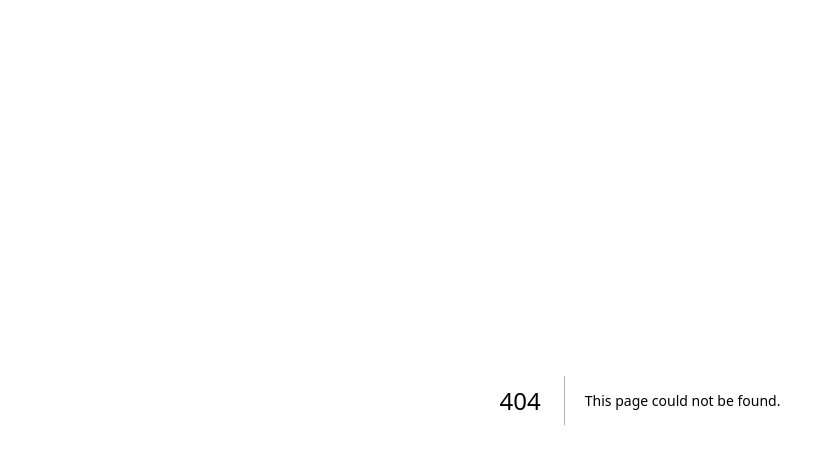
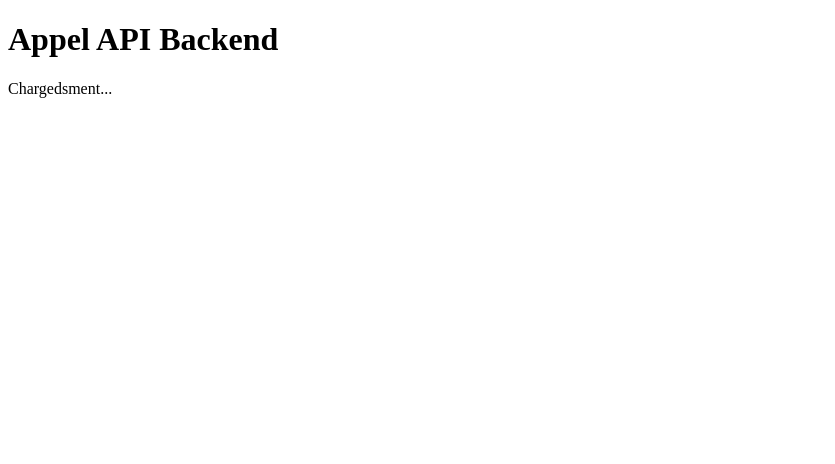
Before and after one commit to Florian59c/Blog-JDR-front, a Next.js app: page /api-test in a window 1280 px wide. Before the commit this address had no page. Shown: the top 464 px of the page, without its empty margins (0-835 px from the left). Built offline with nearby package versions, Linux system fonts and the light colour scheme; no server answers.

Commit message:
feat: project init

```diff
--- /dev/null
+++ b/pages/api-test.tsx
@@ -0,0 +1,23 @@
+import { useEffect, useState } from 'react';
+
+export default function ApiTest() {
+  const [data, setData] = useState<{ message: string } | null>(null);
+
+  useEffect(() => {
+    fetch('http://localhost:3001/testApi/message') // URL de l'API du backend
+      .then((response) => response.json())
+      .then((result) => setData(result))
+      .catch((error) => console.error('Erreur de fetch:', error));
+  }, []); // Le tableau vide garantit que l'effet s'exécute une seule fois, lors du premier rendu
+
+  return (
+    <div>
+      <h1>Appel API Backend</h1>
+      {data ? (
+        <p>Message du backend : {data.message}</p>
+      ) : (
+        <p>Chargedsment...</p>
+      )}
+    </div>
+  );
+}
```
Also changed, not shown: package.json (+5 -4 lines), 1 other file (tests, documents, lock files or other folders).
